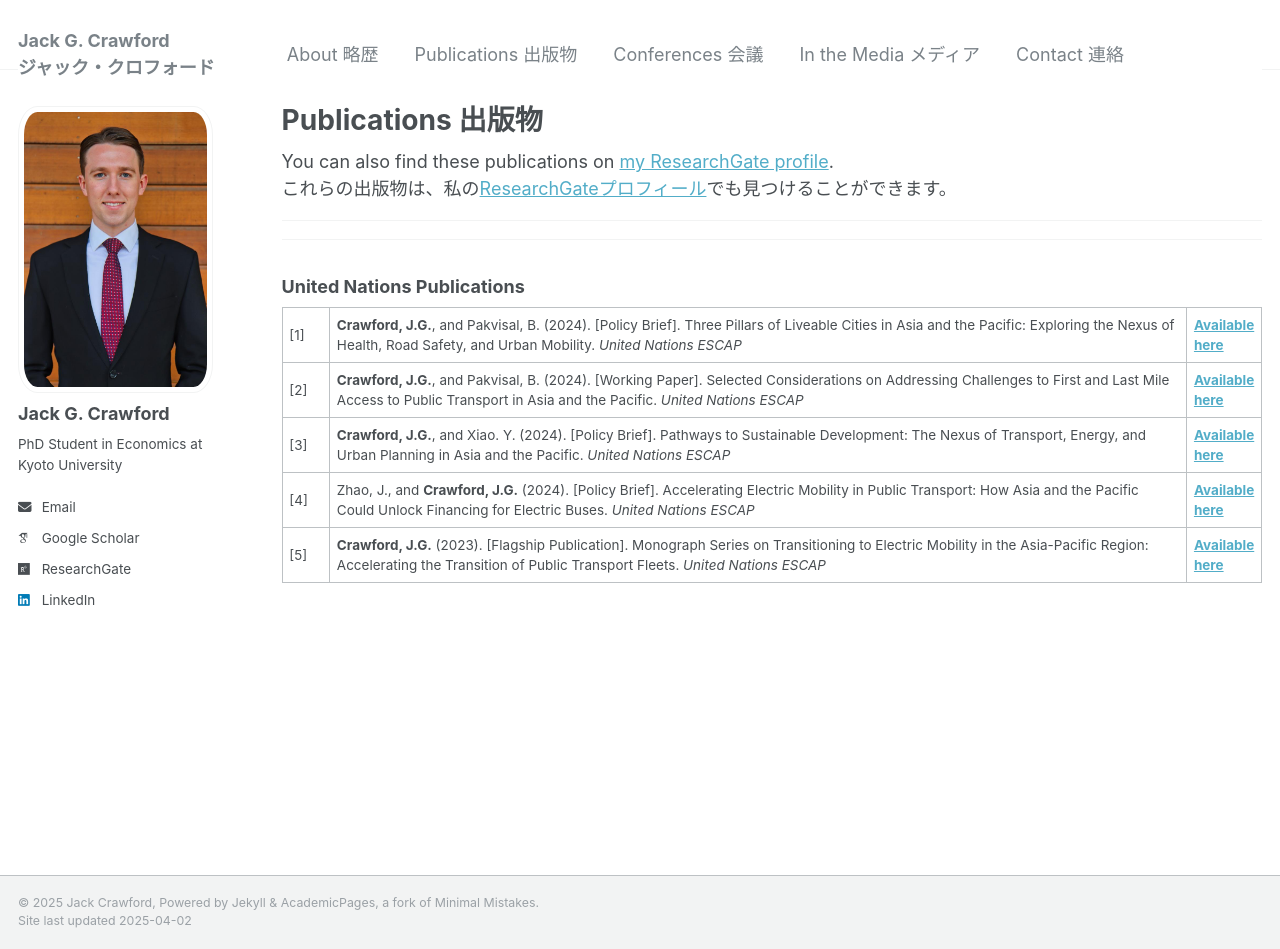
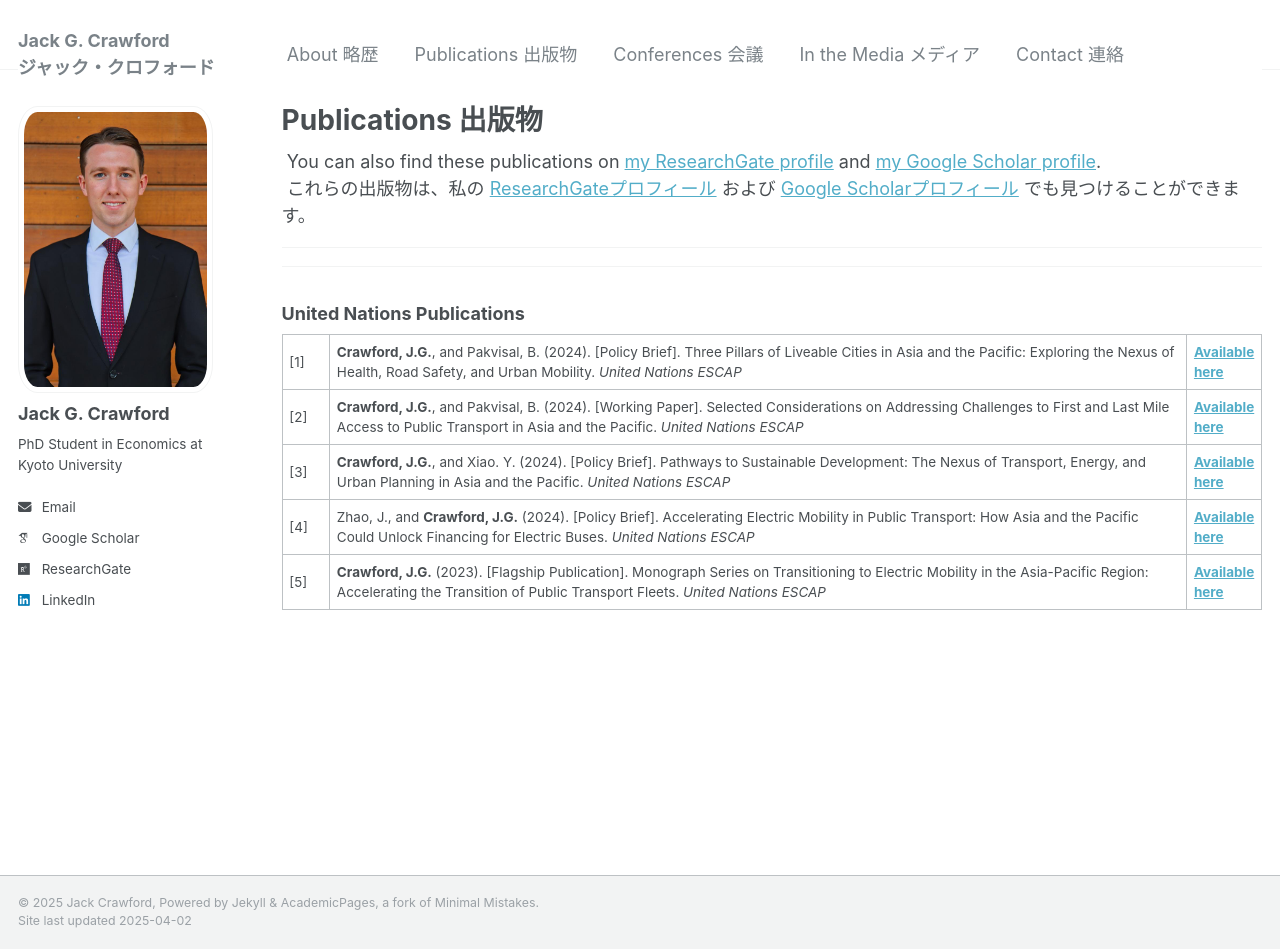
Before and after one commit to jackgcrawford/jackcrawford, a Jekyll site: the page built from _pages/publications.md, in a window 1280 px wide and 949 px high. Built offline with Jekyll 4.4.1, drawn with Linux system fonts in a browser that asks for light colours; some web fonts are replaced.

Commit message:
Update publications.md

```diff
--- a/_pages/publications.md
+++ b/_pages/publications.md
@@ -6,8 +6,17 @@ author_profile: true
 ---
 
 {% include base_path %}
-  <div class="wordwrap">You can also find these publications on <a href="{{site.author.researchgate}}">my ResearchGate profile</a>.</div>
-<div class="wordwrap">これらの出版物は、私の<a href="{{site.author.researchgate}}">ResearchGateプロフィール</a>でも見つけることができます。</div>
+<div class="wordwrap">
+  You can also find these publications on
+  <a href="{{site.author.researchgate}}">my ResearchGate profile</a> and
+  <a href="https://scholar.google.com/citations?user=Uz3AxGsAAAAJ&hl=en" target="_blank">my Google Scholar profile</a>.
+</div>
+
+<div class="wordwrap">
+  これらの出版物は、私の
+  <a href="{{site.author.researchgate}}">ResearchGateプロフィール</a> および
+  <a href="https://scholar.google.com/citations?user=Uz3AxGsAAAAJ&hl=en" target="_blank">Google Scholarプロフィール</a> でも見つけることができます。
+</div>
 ---
 ---
 <h3>United Nations Publications</h3>
```
